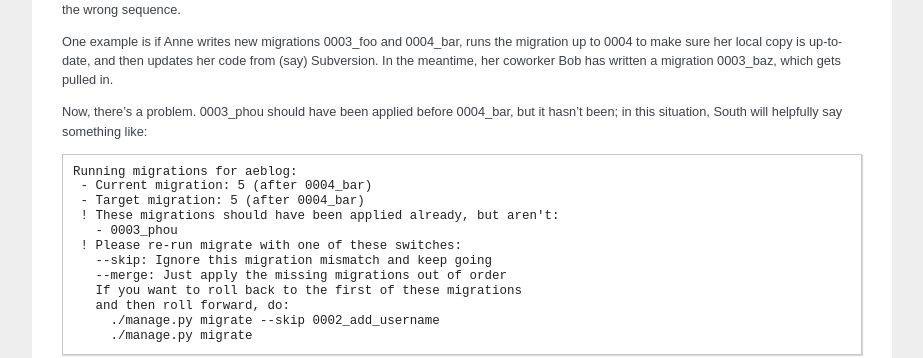
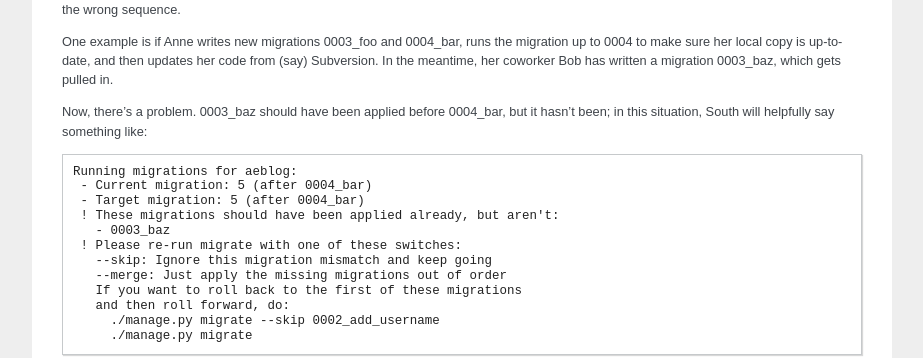
Before and after one commit to matthiask/south, a Sphinx documentation site: the page built from docs/commands.rst, in a window 1280 px wide and 900 px high, scrolled down 1068 px. Shown: the part 156-514 px from the top of the window, without its empty margins (198-1121 px from the left). Built offline with Sphinx 7.4.7, drawn with Linux system fonts in a browser that asks for light colours.

Commit message:
phou -> baz (ticket #514)

```diff
--- a/docs/commands.rst
+++ b/docs/commands.rst
@@ -78,14 +78,14 @@ migration up to 0004 to make sure her local copy is up-to-date, and then updates
 her code from (say) Subversion. In the meantime, her coworker Bob has written a
 migration 0003_baz, which gets pulled in.
 
-Now, there's a problem. 0003_phou should have been applied before 0004_bar,
+Now, there's a problem. 0003_baz should have been applied before 0004_bar,
 but it hasn't been; in this situation, South will helpfully say something like::
 
   Running migrations for aeblog:
    - Current migration: 5 (after 0004_bar)
    - Target migration: 5 (after 0004_bar)
    ! These migrations should have been applied already, but aren't:
-     - 0003_phou
+     - 0003_baz
    ! Please re-run migrate with one of these switches:
      --skip: Ignore this migration mismatch and keep going
      --merge: Just apply the missing migrations out of order
```
